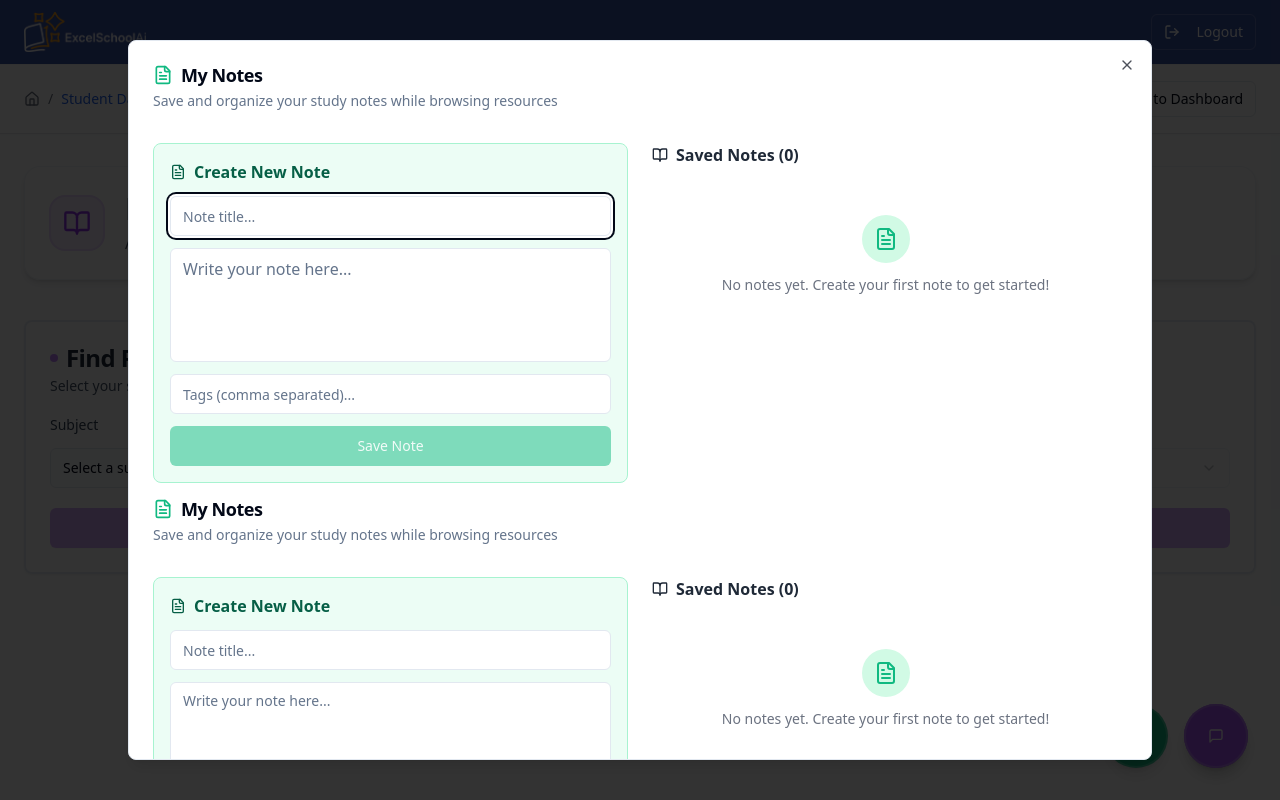
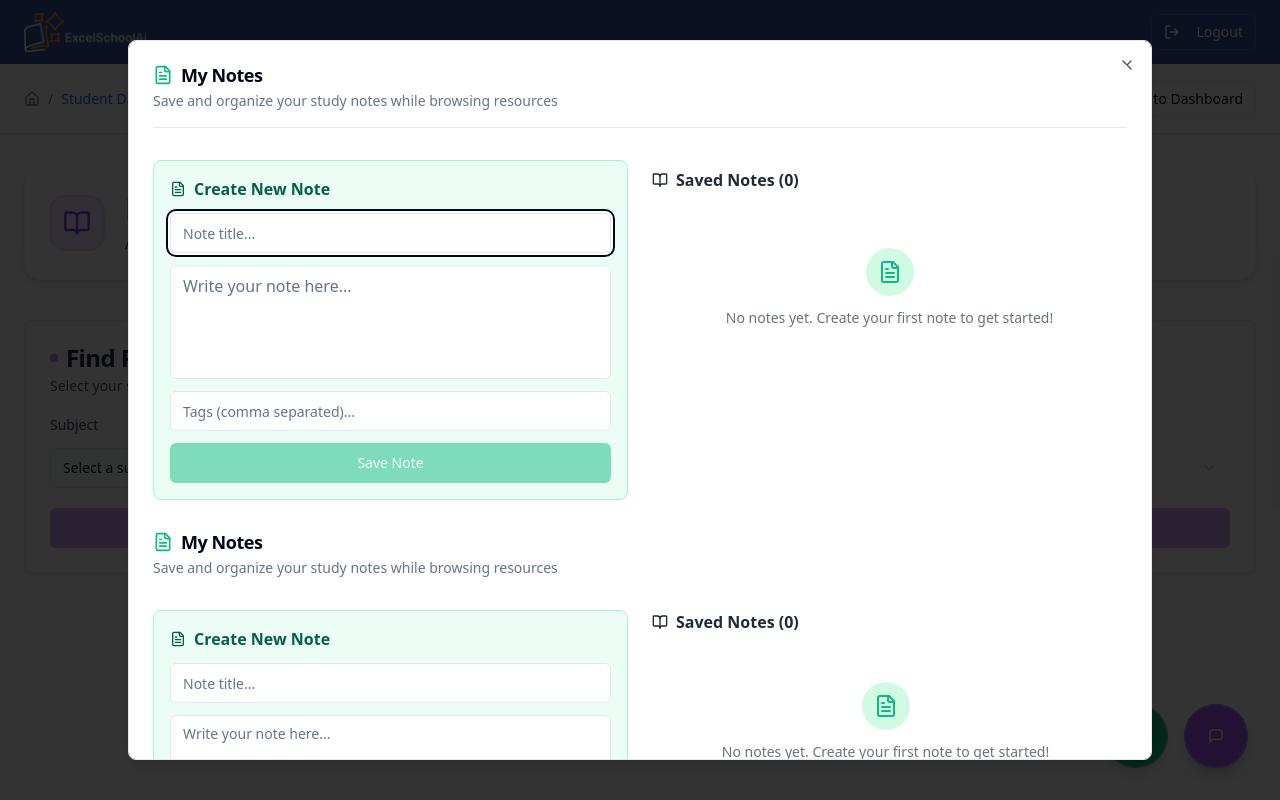
Before and after one commit to anantha-krishna-ks/classconnect-frame, a React (Vite) app: page /resource-vault in a window 1280 px wide. Both pictures are taken after a click on the button 1136 px from the left and 736 px from the top of the page. Built offline with nearby package versions, Linux system fonts and the light colour scheme.

Commit message:
Make popup scrollable

```diff
--- a/src/pages/ResourceVault.tsx
+++ b/src/pages/ResourceVault.tsx
@@ -999,8 +999,8 @@ const ResourceVault = () => {
 
       {/* Notes Modal Dialog */}
       <Dialog open={showNotes} onOpenChange={setShowNotes}>
-        <DialogContent className="w-[95vw] max-w-[95vw] sm:w-[90vw] sm:max-w-3xl lg:max-w-4xl xl:max-w-5xl max-h-[90vh] overflow-hidden">
-          <DialogHeader>
+        <DialogContent className="w-[95vw] max-w-[95vw] sm:w-[90vw] sm:max-w-3xl lg:max-w-4xl xl:max-w-5xl max-h-[90vh] overflow-y-auto">
+          <DialogHeader className="sticky top-0 bg-white z-10 pb-4 border-b">
             <DialogTitle className="flex items-center gap-2">
               <FileText className="w-5 h-5 text-emerald-500" />
               My Notes
@@ -1010,7 +1010,7 @@ const ResourceVault = () => {
             </DialogDescription>
           </DialogHeader>
 
-          <div className="grid grid-cols-1 lg:grid-cols-2 gap-4 sm:gap-6 mt-4">
+          <div className="grid grid-cols-1 lg:grid-cols-2 gap-4 sm:gap-6 mt-4 pb-4">
             {/* Note Editor Column */}
             <div className="space-y-4">
               <div className="p-3 sm:p-4 bg-emerald-50 rounded-lg border border-emerald-200">
@@ -1062,12 +1062,12 @@ const ResourceVault = () => {
 
             {/* Notes List Column */}
             <div className="space-y-4">
-              <h3 className="font-semibold text-gray-800 flex items-center gap-2 text-sm sm:text-base">
+              <h3 className="font-semibold text-gray-800 flex items-center gap-2 text-sm sm:text-base sticky top-20 bg-white py-2 z-10">
                 <BookOpen className="w-4 h-4" />
                 Saved Notes ({notes.length})
               </h3>
 
-              <div className="max-h-64 sm:max-h-80 lg:max-h-96 overflow-y-auto pr-2 space-y-2 sm:space-y-3">
+              <div className="space-y-2 sm:space-y-3">
                 {notes.length === 0 ? (
                   <div className="text-center py-6 sm:py-8">
                     <div className="w-10 h-10 sm:w-12 sm:h-12 bg-emerald-100 rounded-full flex items-center justify-center mx-auto mb-3">
```
